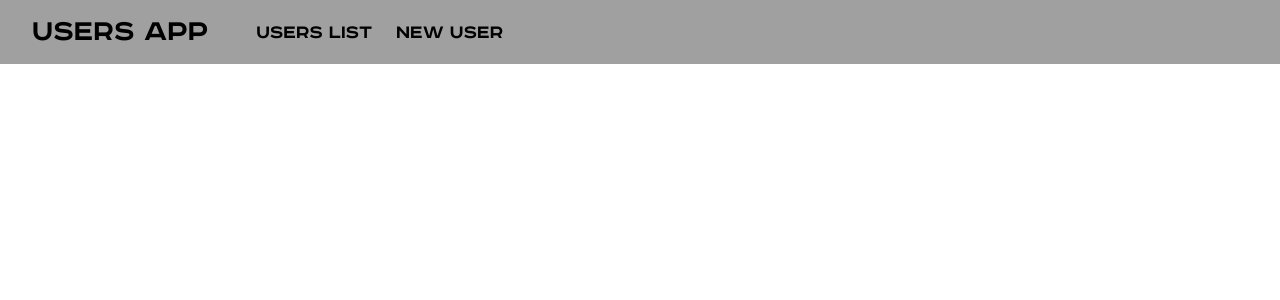
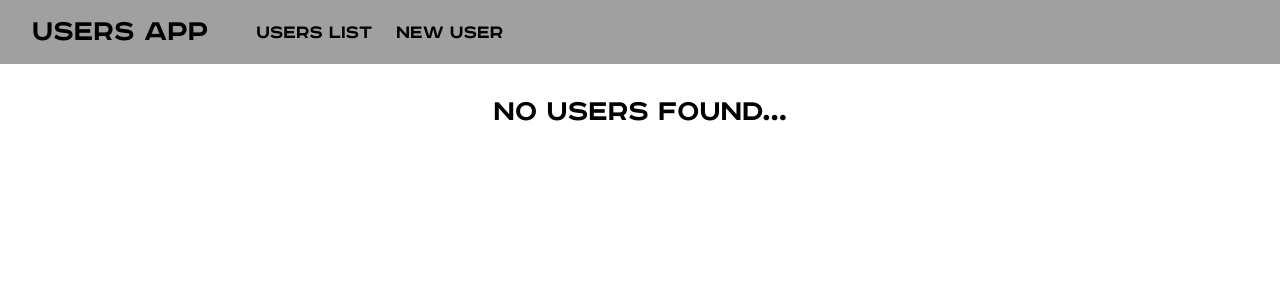
Before and after one commit to TalMoDa/users-frontend, an Angular app: page /users in a window 1280 px wide. Before the commit this address led to /. Shown: the top 300 px of the page. Built offline with nearby package versions, Linux system fonts and the light colour scheme.

Commit message:
finished user-list styles + some changes for app.component such as routes added to the application.

```diff
--- a/src/app/app-routing.module.ts
+++ b/src/app/app-routing.module.ts
@@ -1,10 +1,14 @@
 import { NgModule } from '@angular/core';
 import { RouterModule, Routes } from '@angular/router';
+import { UserListComponent } from './components/user-list/user-list.component';
 
-const routes: Routes = [];
+const routes: Routes = [
+  { path: 'users', component: UserListComponent },
+  { path: '**', redirectTo: 'users' },
+];
 
 @NgModule({
   imports: [RouterModule.forRoot(routes)],
-  exports: [RouterModule]
+  exports: [RouterModule],
 })
-export class AppRoutingModule { }
+export class AppRoutingModule {}
--- a/src/app/app.component.html
+++ b/src/app/app.component.html
@@ -1,3 +1,4 @@
 <main>
 	<app-header></app-header>
+	<section><router-outlet></router-outlet></section>
 </main>
--- a/src/app/app.component.scss
+++ b/src/app/app.component.scss
@@ -0,0 +1,13 @@
+main {
+  height: 100vh;
+  display: flex;
+  flex-direction: column;
+  gap: 2rem;
+
+  section {
+    display: flex;
+    justify-content: center;
+    align-items: center;
+    padding-bottom: 1rem;
+  }
+}
--- a/src/app/components/user-list/user-list.component.html
+++ b/src/app/components/user-list/user-list.component.html
@@ -1 +1,24 @@
-<p>user-list works!</p>
+<table *ngIf="users.length > 0; else elseBlock">
+	<thead>
+		<tr>
+			<th>ID</th>
+			<th>Name</th>
+			<th>Email</th>
+			<th>Phone</th>
+		</tr>
+	</thead>
+	<tbody>
+		<tr *ngFor="let user of users">
+			<td>{{user.id}}</td>
+			<td>{{user.name}}</td>
+			<td>{{user.email}}</td>
+			<td>{{user.phone}}</td>
+		</tr>
+	</tbody>
+</table>
+
+<ng-template #elseBlock>
+	<p>
+		No Users Found...
+	</p>
+</ng-template>
--- a/src/app/components/user-list/user-list.component.scss
+++ b/src/app/components/user-list/user-list.component.scss
@@ -0,0 +1,43 @@
+$header-background: #8c8e8f;
+$header-color: white;
+$border-color: #bdc3c7;
+$shadow-box: 2px 2px 12px rgba(0, 0, 0, 0.3);
+
+table {
+  border-collapse: collapse;
+  border: 1px solid $border-color;
+  box-shadow: $shadow-box;
+  tbody {
+    tr {
+      cursor: pointer;
+      transition: 325ms all;
+
+      td {
+        text-align: center;
+      }
+
+      &:hover {
+        background-color: #e4e4e4;
+        transform: scale(1.05);
+        box-shadow: $shadow-box;
+      }
+    }
+  }
+
+  thead {
+    background-color: $header-background;
+    th {
+      color: $header-color;
+    }
+  }
+
+  th,
+  td {
+    padding: 1rem 4vw;
+    border-bottom: 1px solid #ddd;
+  }
+}
+
+p {
+  font-size: 2rem;
+}
--- a/src/app/components/user-list/user-list.component.ts
+++ b/src/app/components/user-list/user-list.component.ts
@@ -1,10 +1,13 @@
 import { Component } from '@angular/core';
+import { User } from 'src/app/models/user-model';
 
 @Component({
   selector: 'app-user-list',
   templateUrl: './user-list.component.html',
-  styleUrls: ['./user-list.component.scss']
+  styleUrls: ['./user-list.component.scss'],
 })
 export class UserListComponent {
+  users: User[] = [];
 
+  constructor() {}
 }
```
